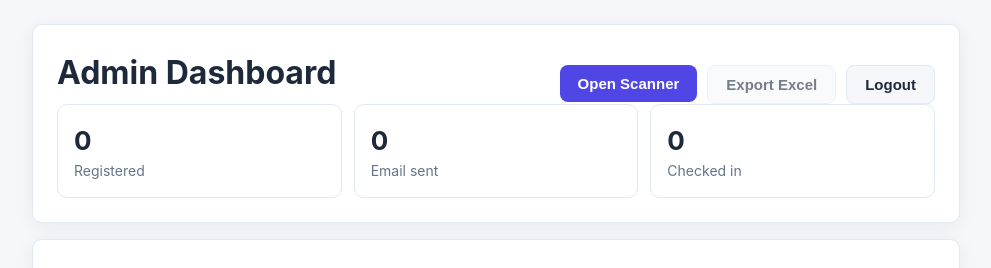
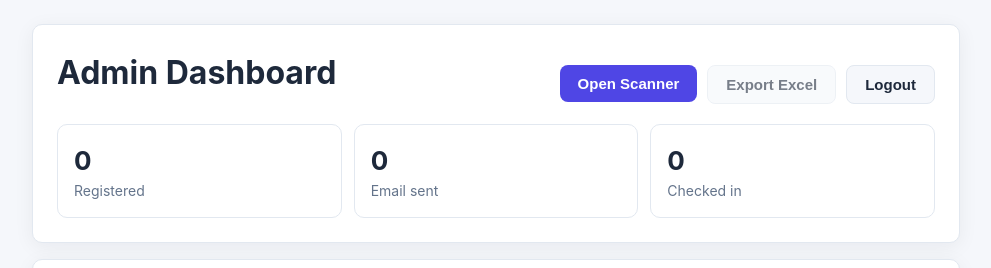
Before and after one commit to penhponleu/Reservation, a Nuxt app in the folder frontend/: page /admin in a window 1280 px wide. Shown: the top 268 px of the page, without its empty margins (144-1135 px from the left). Built offline with nearby package versions, Linux system fonts and the light colour scheme; no server answers.

Commit message:
Admin: space between header buttons and number boxes

```diff
--- a/frontend/app/pages/admin/index.vue
+++ b/frontend/app/pages/admin/index.vue
@@ -160,6 +160,8 @@ onMounted(load);
 <style scoped>
 /* Open Scanner + Logout: space between them */
 .head-buttons { display: flex; flex-wrap: wrap; gap: 10px; }
+/* space between the buttons row and the 3 number boxes */
+.stats { margin-top: 20px; }
 
 /* Edit / Save buttons side by side */
 .actions { white-space: nowrap; }
```
